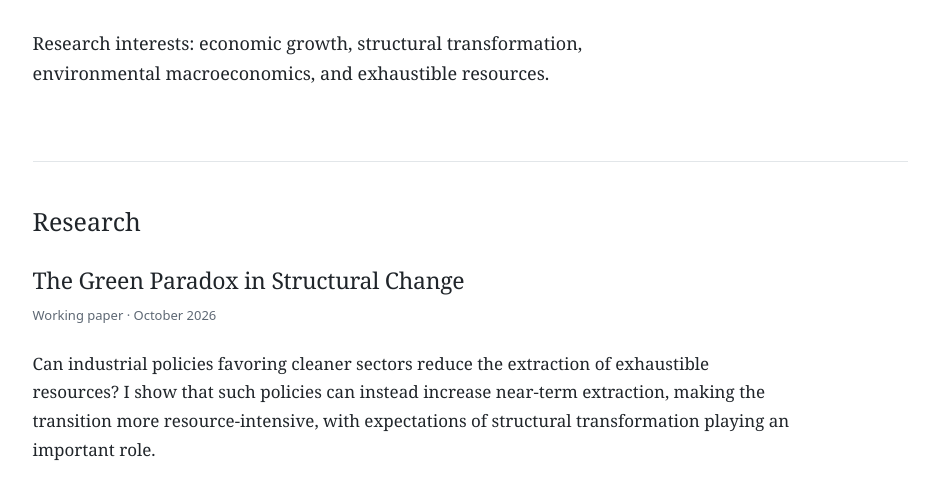
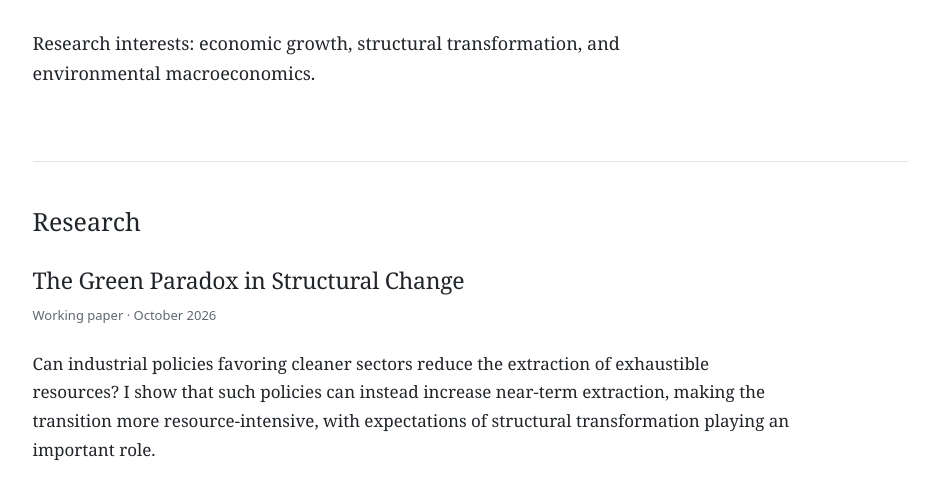
Before and after one commit to Domingo-Mingchen-Li/Domingo-Mingchen-Li.github.io, a plain HTML site: page index.html in a window 1280 px wide. Shown: the part 295-772 px from the top of the page, without its empty margins (170-1109 px from the left). Drawn offline with Linux system fonts and the light colour scheme.

Commit message:
Refine research interests on academic homepage

```diff
--- a/index.html
+++ b/index.html
@@ -4,7 +4,7 @@
   <meta charset="utf-8">
   <meta name="viewport" content="width=device-width, initial-scale=1">
   <meta name="color-scheme" content="light">
-  <meta name="description" content="Academic website of Mingchen Li. Research in economic growth, structural transformation, and exhaustible resources.">
+  <meta name="description" content="Academic website of Mingchen Li. Research in economic growth, structural transformation, and environmental macroeconomics.">
   <title>Mingchen Li | Economics</title>
   <link rel="stylesheet" href="assets/style.css">
 </head>
@@ -26,7 +26,7 @@
       <div class="eyebrow">Economics</div>
       <h1 id="intro-title">Mingchen Li</h1>
       <p class="affiliation">Renmin University of China</p>
-      <p class="intro-copy">Research interests: economic growth, structural transformation, environmental macroeconomics, and exhaustible resources.</p>
+      <p class="intro-copy">Research interests: economic growth, structural transformation, and environmental macroeconomics.</p>
     </section>
 
     <section class="section research" id="research" aria-labelledby="research-title">
```
